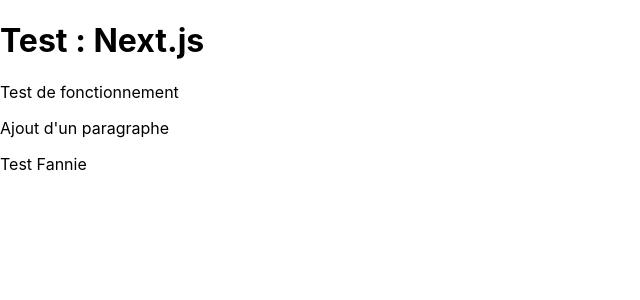
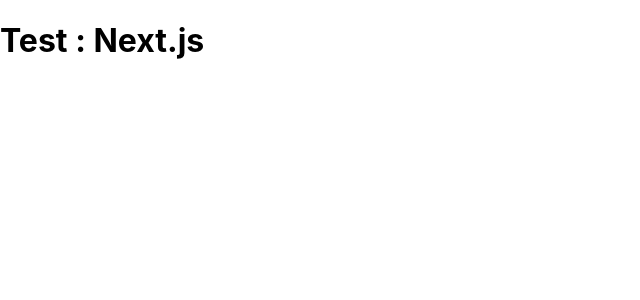
Before and after one commit to harmonie2/next, a Next.js app: page / in a window 1280 px wide. Shown: the top 300 px of the page, without its empty margins (0-640 px from the left). Built offline with nearby package versions, Linux system fonts and the light colour scheme.

Commit message:
Corrections

```diff
--- a/pages/404.js
+++ b/pages/404.js
@@ -1,7 +1,8 @@
 export default function Error404() {
   return (
     <>
-      <h1>Page 404</h1>
+      <h1>Test : Next.js</h1>
+      <h2>Page 404</h2>
     </>
   );
 }
--- a/pages/index.js
+++ b/pages/index.js
@@ -2,9 +2,6 @@ export default function Home() {
   return (
     <>
       <h1>Test : Next.js</h1>
-      <p>Test de fonctionnement</p>
-      <p>Ajout d'un paragraphe</p>
-      <p>Test Fannie</p>
     </>
   );
 }
```
